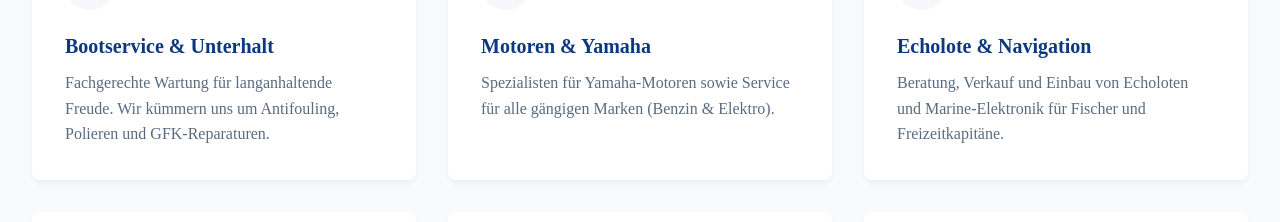
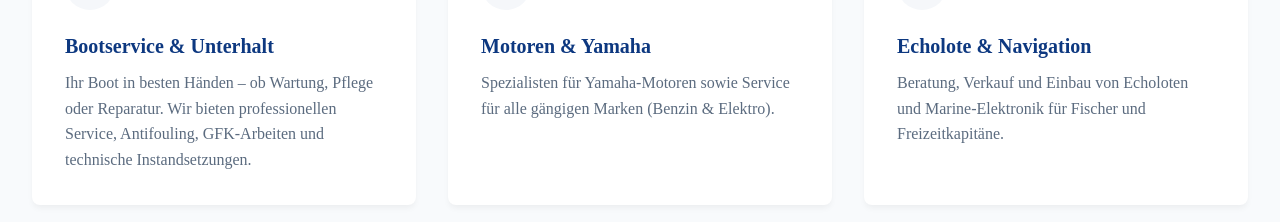
Before and after one commit to raymondgross92/GaboMarti, a Next.js app in the folder gabo-marti-web/: page /services in a window 1280 px wide. Shown: the part 473-695 px from the top of the page. Built offline with nearby package versions, Linux system fonts and the light colour scheme.

Commit message:
Content: Update Bootservice text to highlight repairs

```diff
--- a/gabo-marti-web/src/components/sections/Services.tsx
+++ b/gabo-marti-web/src/components/sections/Services.tsx
@@ -7,7 +7,7 @@ const SERVICES = [
     {
         icon: <Wrench size={24} />,
         title: 'Bootservice & Unterhalt',
-        text: 'Fachgerechte Wartung für langanhaltende Freude. Wir kümmern uns um Antifouling, Polieren und GFK-Reparaturen.'
+        text: 'Ihr Boot in besten Händen – ob Wartung, Pflege oder Reparatur. Wir bieten professionellen Service, Antifouling, GFK-Arbeiten und technische Instandsetzungen.'
     },
     {
         icon: <Anchor size={24} />,
```
